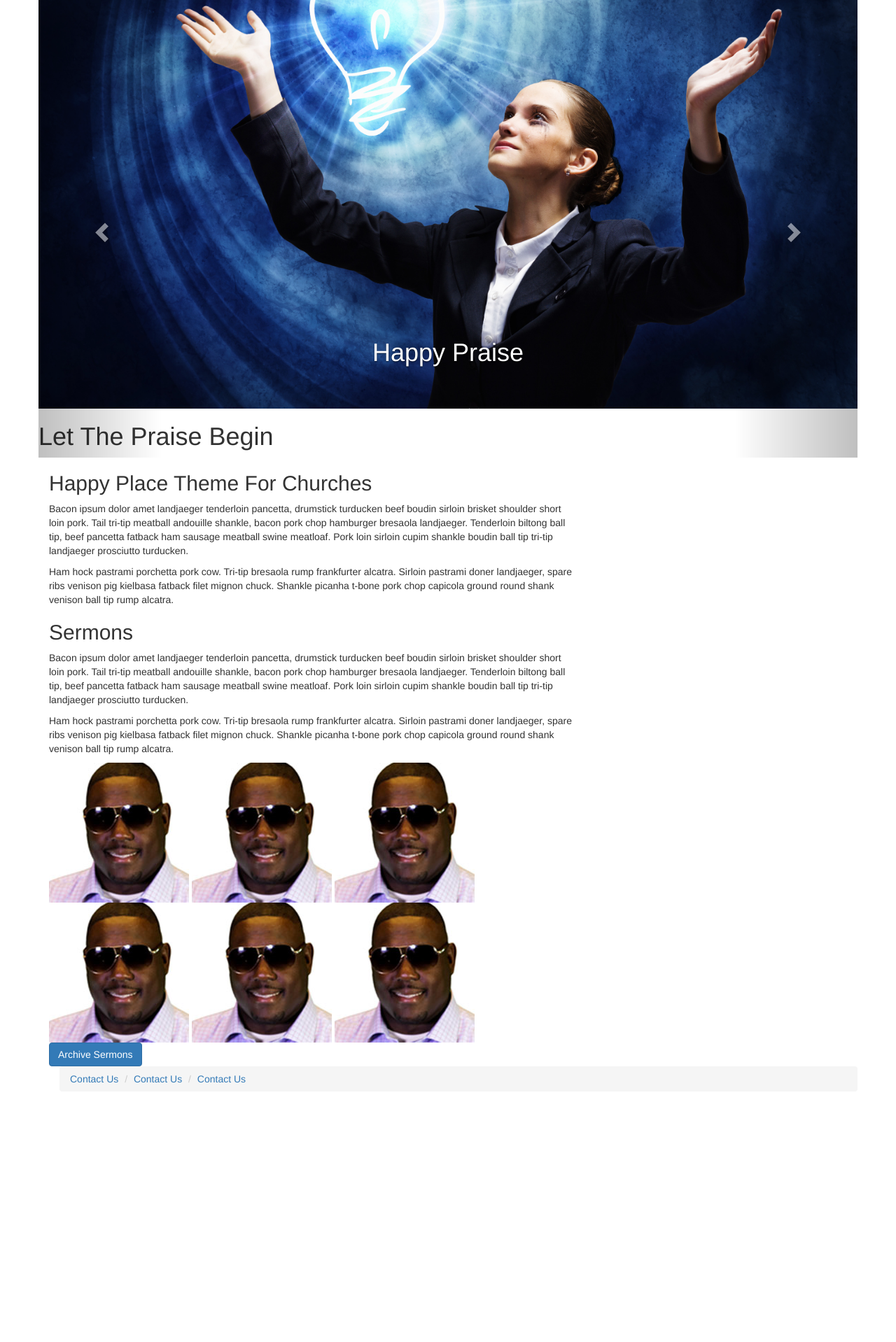
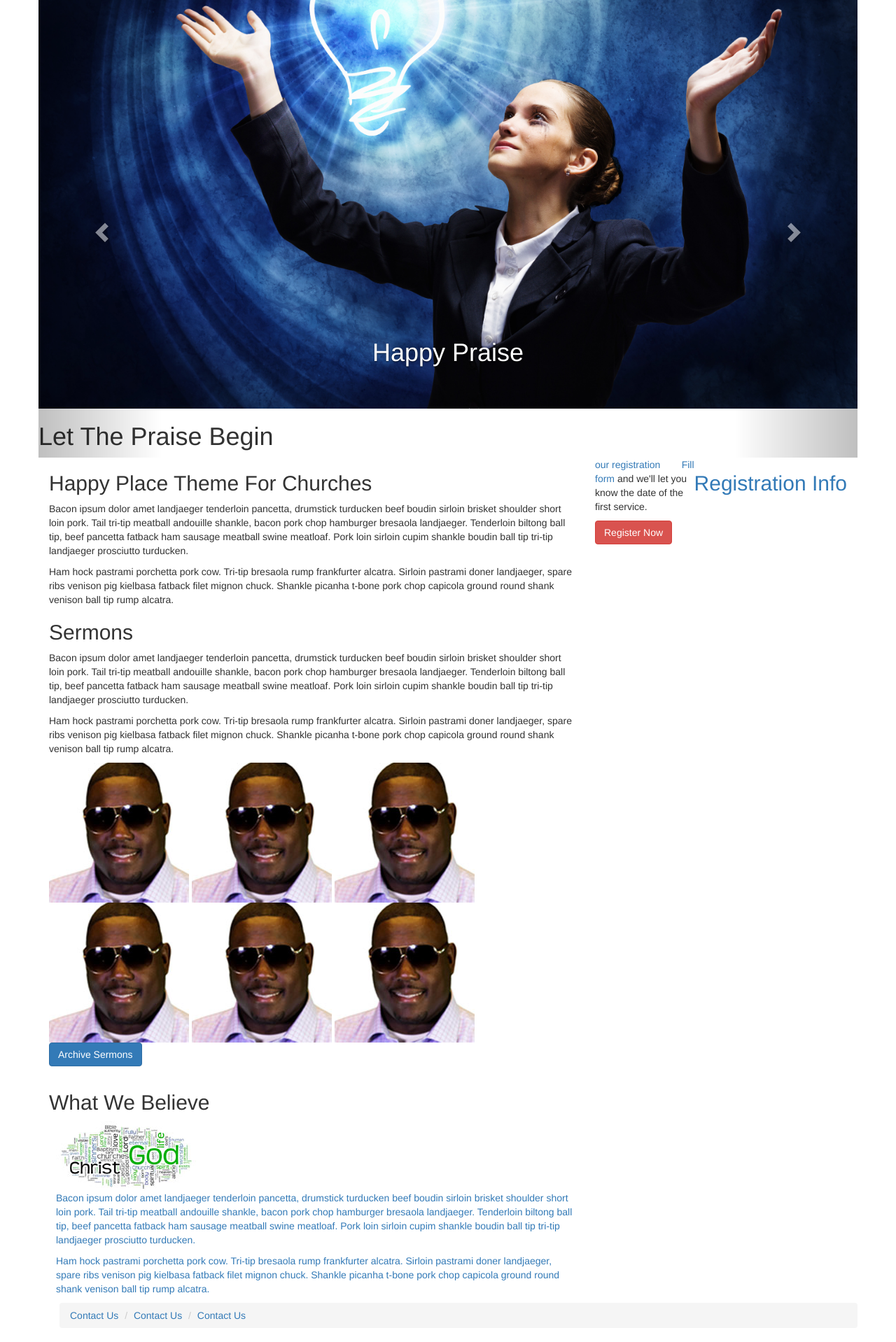
Before and after one commit to tweeden/masterspeace, a PHP site: page / in a window 1280 px wide. Shown: the part 323-2241 px from the top of the page at 70% size. Before the commit the page ends 1871 px from the top, so only its background shows below. Run offline with PHP 8.4, Linux system fonts and the light colour scheme.

Commit message:
Added an aside and register button

```diff
--- a/bootstrap/components/php/article-sermons.php
+++ b/bootstrap/components/php/article-sermons.php
@@ -7,7 +7,7 @@
         fatback ham sausage meatball swine meatloaf. Pork loin sirloin cupim
         shankle boudin ball tip tri-tip landjaeger prosciutto turducken.
     </p>
-        <p>Ham hock pastrami porchetta pork cow. Tri-tip bresaola rump
+        <p class="hidden-sm hidden-xs">Ham hock pastrami porchetta pork cow. Tri-tip bresaola rump
            frankfurter alcatra. Sirloin pastrami doner landjaeger, spare ribs
            venison pig kielbasa fatback filet mignon chuck. Shankle picanha
            t-bone pork chop capicola ground round shank venison ball tip
--- /dev/null
+++ b/bootstrap/components/php/article-whatwebelieve.php
@@ -0,0 +1,20 @@
+<article class="whatwebelieve media">
+    <h2>What We Believe</h2>
+
+    <a class="pull-right" href="vision.php"><img src="images/whatwebelieve_tn.jpg" alt="What We Blieve"</a>
+    <div class="media-body">
+        <p>Bacon ipsum dolor amet landjaeger tenderloin pancetta, drumstick
+            turducken beef boudin sirloin brisket shoulder short loin pork.
+            Tail tri-tip meatball andouille shankle, bacon pork chop hamburger
+            bresaola landjaeger. Tenderloin biltong ball tip, beef pancetta
+            fatback ham sausage meatball swine meatloaf. Pork loin sirloin cupim
+            shankle boudin ball tip tri-tip landjaeger prosciutto turducken.
+        </p>
+            <p class="hidden-sm hidden-xs">Ham hock pastrami porchetta pork cow. Tri-tip bresaola rump
+               frankfurter alcatra. Sirloin pastrami doner landjaeger, spare ribs
+               venison pig kielbasa fatback filet mignon chuck. Shankle picanha
+               t-bone pork chop capicola ground round shank venison ball tip
+               rump alcatra.
+        </p>
+    </div><!-- Media Body -->
+</article><!-- What We Believe -->
--- /dev/null
+++ b/bootstrap/components/php/aside-register.php
@@ -0,0 +1,6 @@
+<aside class="register">
+    <h2>Registration Info</h2>
+    <p>Fill <a href="register.php">our registration form</a> and we'll let you know
+    the date of the first service.</p>
+    <a href="register.php" class="btn btn-danger">Register Now</a>
+</aside>
--- a/index.php
+++ b/index.php
@@ -23,10 +23,12 @@
             <section class="col-lg-8">
                 <?php include "bootstrap/components/php/article-intro.php"; ?>
                 <?php include "bootstrap/components/php/article-sermons.php"; ?>
+                <?php include "bootstrap/components/php/article-whatwebelieve.php"; ?>
 
             </section><!-- main -->
 
             <section class="col-lg-4">
+                <?php include "bootstrap/components/php/aside-register.php"; ?>
             </section><!-- sidebar -->
         </div><!-- content end -->
             <?php include "bootstrap/components/php/footer.php"; ?>
```
Also changed, not shown: images/whatwebelieve.jpg (added), images/whatwebelieve_tn.jpg (added), register.php (added), 2 other files.
